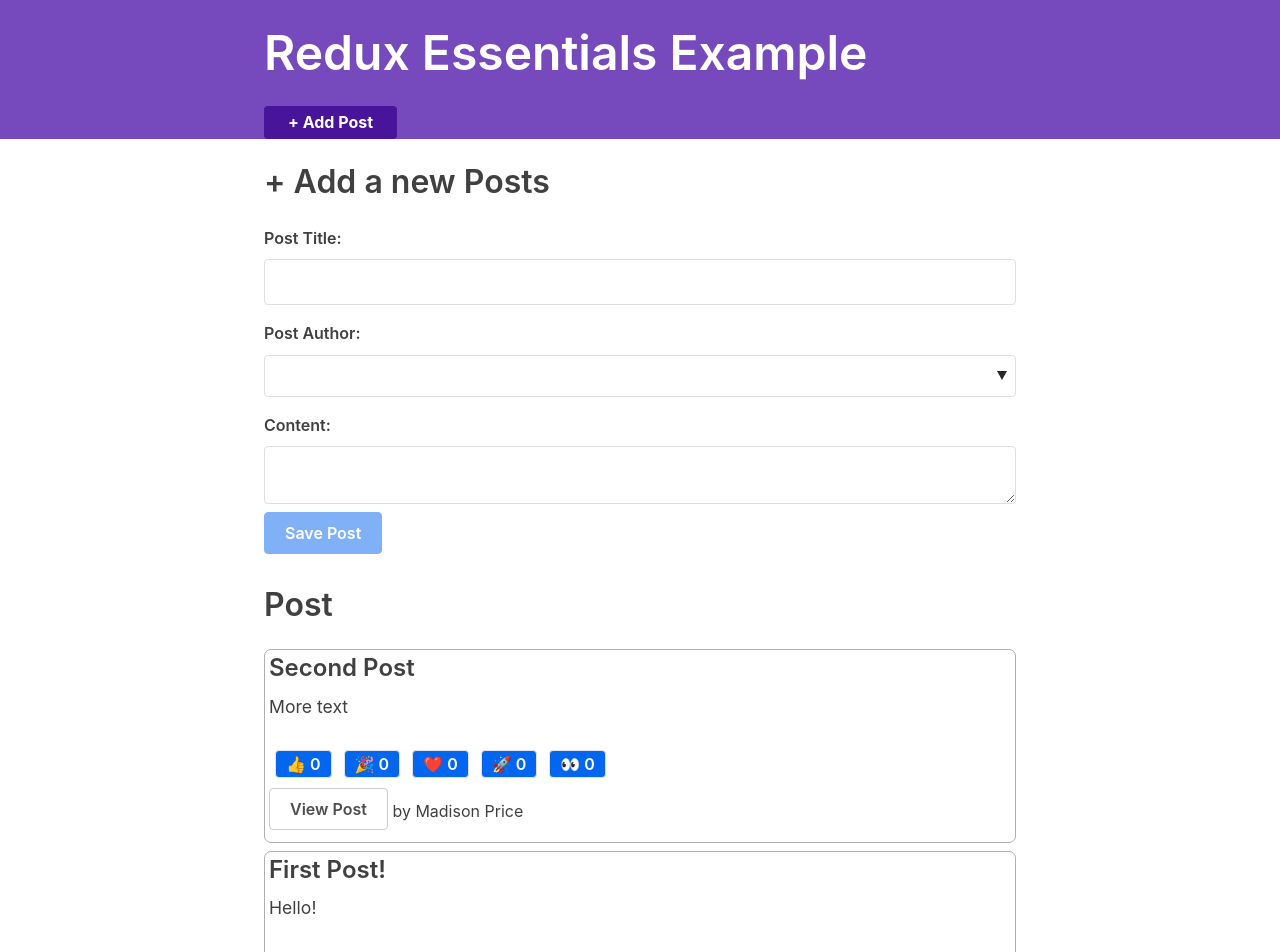
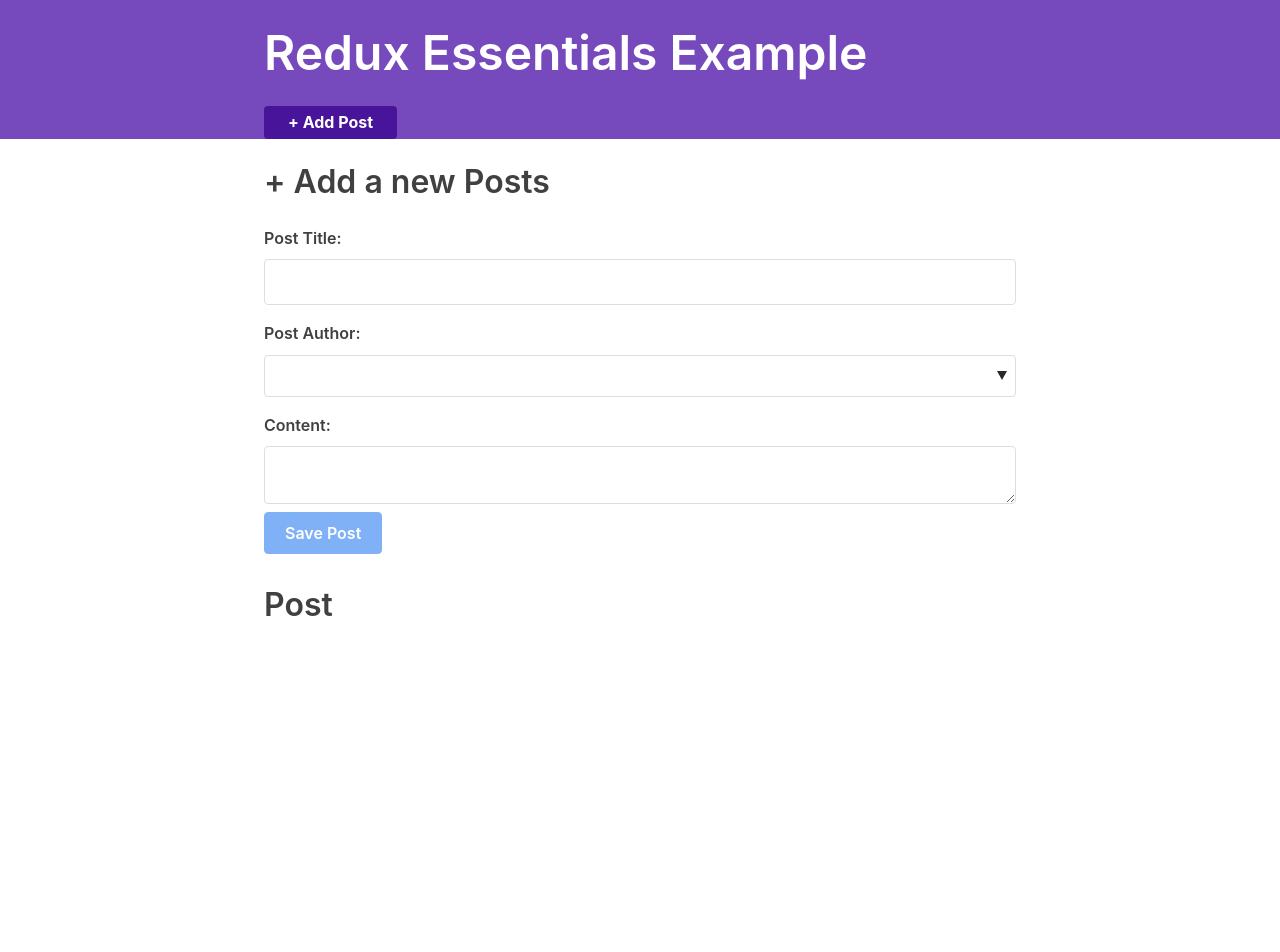
Before and after one commit to arepaFlipper/TODO_redux, a React (Vite) app: page / in a window 1280 px wide. Shown: the top 952 px of the page. After the commit the page ends 800 px from the top, so only its background shows below. Built offline with nearby package versions, Linux system fonts and the light colour scheme.

Commit message:
🕦 part5>Loading State for Requests

```diff
--- a/src/features/posts/postsSlice.js
+++ b/src/features/posts/postsSlice.js
@@ -1,36 +1,11 @@
 import { createSlice, nanoid } from '@reduxjs/toolkit'
 import { sub } from 'date-fns'
 
-const initialState = [
-  {
-    id: '1',
-    title: 'First Post!',
-    content: 'Hello!',
-    user: 0,
-    date: sub(new Date(), { minutes: 10 }).toISOString(),
-    reactions: {
-      thumbsUp: 0,
-      hooray: 0,
-      heart: 0,
-      rocket: 0,
-      eyes: 0,
-    },
-  },
-  {
-    id: '2',
-    title: 'Second Post',
-    content: 'More text',
-    user: 2,
-    date: sub(new Date(), { minutes: 5 }).toISOString(),
-    reactions: {
-      thumbsUp: 0,
-      hooray: 0,
-      heart: 0,
-      rocket: 0,
-      eyes: 0,
-    },
-  },
-]
+const initialState = {
+  posts: [],
+  status: 'idle',
+  error: null,
+}
 
 const postsSlice = createSlice({
   name: 'posts',
@@ -38,7 +13,7 @@
   reducers: {
     postAdded: {
       reducer: (state, action) => {
-        state.push(action.payload)
+        state.posts.push(action.payload)
       },
       prepare: (title, content, userId) => {
         return ({
@@ -61,13 +36,13 @@
     },
     reactionAdded: (state, { payload }) => {
       const { postId, reaction } = payload
-      const existingPost = state.find(post => post.id === postId)
+      const existingPost = state.posts.find(post => post.id === postId)
       if (existingPost) {
         existingPost.reactions[reaction]++
       }
     },
     postUpdated: (state, { payload }) => {
-      const existingPost = state.find(({ id }) => id === payload.id)
+      const existingPost = state.posts.find(({ id }) => id === payload.id)
       if (existingPost) {
         existingPost.title = payload.title;
         existingPost.content = payload.content;
@@ -80,9 +55,9 @@
 export default postsSlice.reducer;
 
 export const selectAllPosts = (state) => {
-  return state.posts;
+  return state.posts.posts;
 }
 
 export const selectPostById = (state, postId) => {
-  return state.posts.find(({ id }) => id === postId)
+  return state.posts.posts.find(({ id }) => id === postId)
 }
```
